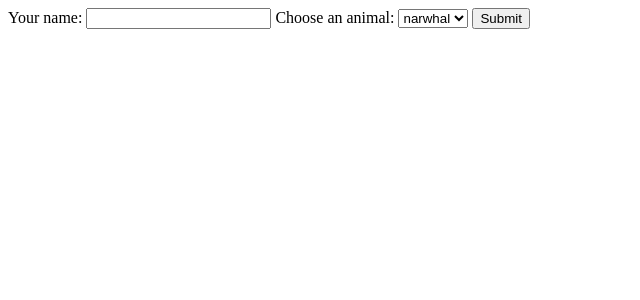
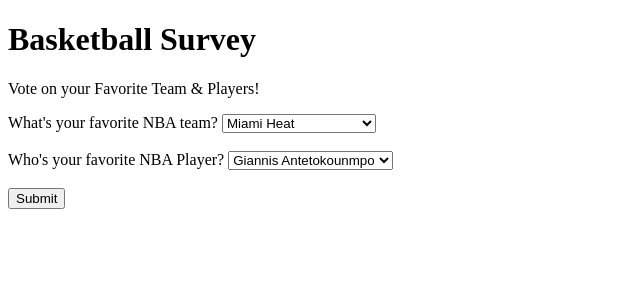
Before and after one commit to aml1712/CIM343Fall2026pt2, a Node server app: page /form in a window 1280 px wide. Shown: the top 300 px of the page, without its empty margins (0-640 px from the left). Run offline with Node 20, Linux system fonts and the light colour scheme.

Commit message:
commitPoll

```diff
--- a/app.js
+++ b/app.js
@@ -24,77 +24,95 @@ app.get("/home", (req, res)=>{
     res.render("home", {title: "My home page"});
 })
 
+
 app.get("/form", (req, res)=>{
     res.render("survey", {title: "Survey"});
 });
 
+
+//BASKTEBALL SURVEY CODE HW ASSIGNMENT
+
 app.post("/form", (req, res)=>{
-    //res.send("form processed") //Not needed anymore
-    const animal = req.body.animal; //animal selected from form
+    const team = req.body.team; //team selected from form
+    const player = req.body.player; //player elected from form
 
     //gives how many votes each animal has, starts at 0
-    let votes = {
-        narwhal:0,
-        seal:0,
-        penguin:0
+    let teamVotes = {
+        "Miami Heat":0,
+        "Los Angeles Lakers":0,
+        "Golden State Warriors":0,
+        "New York Knicks":0,
+        "Washington Wizards":0,
+        "Philly 76ers":0,
+        "Other":0
     };
 
+    let playerVotes = {
+        "Giannis Antetokounmpo":0,
+        "Lebron James":0,
+        "Steph Curry":0,
+        "Kevin Durant":0,
+        "Dwayne Wade":0,
+        "Draymond Green":0,
+        "Jordan Poole":0,
+        "Other":0
+    };
+
+
     //does cookie exist
-    if(req.cookies.votes !== undefined) {
-        votes = req.cookies.votes;
+    if(req.cookies.teamVotes !== undefined) {
+        teamVotesotes = req.cookies.teamVotesotes;
     }
 
+    if(req.cookies.playerVotes !== undefined) {
+        playerVotes = req.cookies.playerVotes;
+    }
+
+
     //if value is undefined, set to 0
-    if(votes[animal] == undefined) {
-        votes[animal] = 0;
+    if(teamVotes[team] == undefined) {
+        teamVotes[team] = 0;
     };
 
-    votes[animal] = votes[animal] + 1; //increaes value by 1 when voted on the animal
+    if(playerVotes[player] == undefined) {
+        playerVotes[player] = 0;
+    };
 
-    res.cookie("votes", votes, {maxAge: 7 * 24 * 60 * 60 * 1000}); //how long the cookie lives, days x hours x minutes
 
-    res.render("response", {votes: votes});
+    teamVotes[team] = teamVotes[team] + 1; //increaes value by 1 when voted on
+    playerVotes[player] = playerVotes[player] + 1;
+
+
+    res.cookie("teamVotes", teamVotes, {maxAge: 7 * 24 * 60 * 60 * 1000}); //how long the cookie lives, days x hours x minutes
+    res.cookie("playerVotes", playerVotes, {maxAge: 7 * 24 * 60 * 60 * 1000});
+
+    res.render("response", {
+        team: team,
+        player: player,
+        teamVotes: teamVotes,
+        playerVotes: playerVotes
+});
 
 });
 
+
 app.delete("/clear", (req, res)=>{
-    res.clearCookie("votes");
+    res.clearCookie("teamVotes");
+    res.clearCookie("playerVotes");
     res.send("Votes Cleared" + "<a href='/form'>Back to form</a>");
 
 });
 
 
 
-
-
-
-
-
-
 //adds token when name is entered to end of link
 app.get("/:name", (req,res)=>{
     res.send("My name is: " + req.params.name);
-})
-
-
-
-
-
-
-
-
-
-
-
-
-
-
-
-
+});
 
 
 
 //end of code (LISTEN TO PORT)
 app.listen(port, ()=> {
     console.log("Server Running at https://localhost:${port}");
-})
+});
--- a/views/survey.hbs
+++ b/views/survey.hbs
@@ -1,11 +1,36 @@
+<h1> Basketball Survey </h1>
+<p> Vote on your Favorite Team & Players! </p>
+
 <form method="POST" action="/form">
-  <label for="name">Your name:</label>
-  <input type="text" name="name" id="name">
-  <label for="animal">Choose an animal:</label>
-  <select name="animal" id="animal">
-    <option value="narwhal">narwhal</option>
-    <option value="penguin">penguin</option>
-    <option value="seal">seal</option>
+
+
+  <label for="team">What's your favorite NBA team? </label>
+  <select name="team" id="team">
+    <option value="Miami Heat">Miami Heat</option>
+    <option value="Los Angeles Lakers">Los Angeles Lakers</option>
+    <option value="Golden State Warriors">Golden State Warriors</option>
+    <option value="New York Knicks">New York Knicks</option>
+    <option value="Washington Wizards">Washington Wizards</option>
+    <option value="Philly 76ers">Philly 76ers</option>
+    <option value="Other">Other</option>
   </select>
+
+  <br><br>
+
+   <label for="team">Who's your favorite NBA Player? </label>
+  <select name="player" id="player">
+    <option value="Giannis Antetokounmpo">Giannis Antetokounmpo</option>
+    <option value="Lebron James">Lebron James</option>
+    <option value="Steph Curry">Steph Curry</option>
+    <option value="Kevin Durant">Kevin Durant</option>
+    <option value="Dwayne Wade">Dwayne Wade</option>
+    <option value="Draymond Green">Draymond Green</option>
+    <option value="Jordan Poole">Jordan Poole</option>
+    <option value="Other">Other</option>
+  </select>
+
+  <br><br>
+
   <button type="submit">Submit</button> <!--button is a UI regular button, no actions. Type Sumbit Button sends http request!-->
+
 </form>
```
Also changed, not shown: views/response.hbs (+24 -7 lines).
